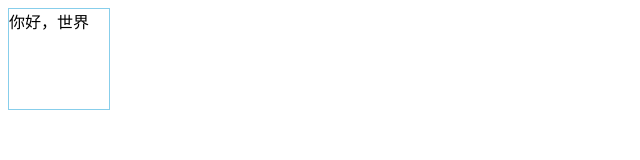
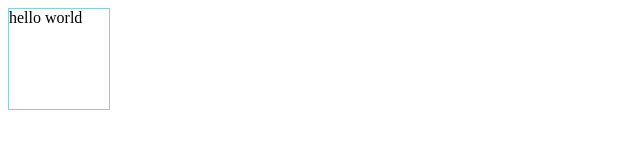
Before and after one commit to sbzkp/responseSystem, a plain HTML site: page index.html in a window 1280 px wide. Shown: the full height of the page, 0-640 px from the left. Drawn offline with Linux system fonts and the light colour scheme.

Commit message:
副作用嵌套的问题解决

```diff
--- a/index.html
+++ b/index.html
@@ -20,12 +20,14 @@
 <script>
     let bucket = new WeakMap();
     let activeFn;
+    let effectStack = [];
     let registerEffect = ( fn )=>{
-        activeFn = fn;
+        effectStack.push( fn )
         fn();
+        effectStack.pop(  )
     }
 
-    let data = { text: "hello world" };
+    let data = { text: "hello world", outerText: "初始值" };
     const proxyData = new Proxy(data, {
         get( target, key ){
             let targetDataEffectList = bucket.get(target);
@@ -36,7 +38,10 @@
             if (  !keyDataEffectList ) {
                 targetDataEffectList.set( key, ( keyDataEffectList = new Set() ) );
             }
-            keyDataEffectList.add( activeFn );
+            let currentEffect = effectStack[effectStack.length-1];
+            if (currentEffect) {
+                keyDataEffectList.add( currentEffect );
+            }
 
             return target[key];
         },
@@ -54,12 +59,21 @@
             }
         }
     })
+
     let setDivInnerhtml = ()=>{
-        document.getElementById("container").innerText = proxyData.text
+        console.log("内部副作用")
+        document.getElementById("container").innerText = proxyData.text;
     }
-    registerEffect( setDivInnerhtml )
+
+
+    registerEffect( ()=>{
+        console.log("外部副作用")
+        registerEffect( setDivInnerhtml )
+        let temp = proxyData.outerText;
+    } )
 
     setTimeout(()=>{
-        proxyData.text = " 你好，世界"
+        //本该触发外部副作用，却触发了内部副作用，原因是因为执行内部的时候，将activeFn的值覆盖掉了
+        proxyData.outerText = " 你好，世界"
     },1000)
 </script>
```
